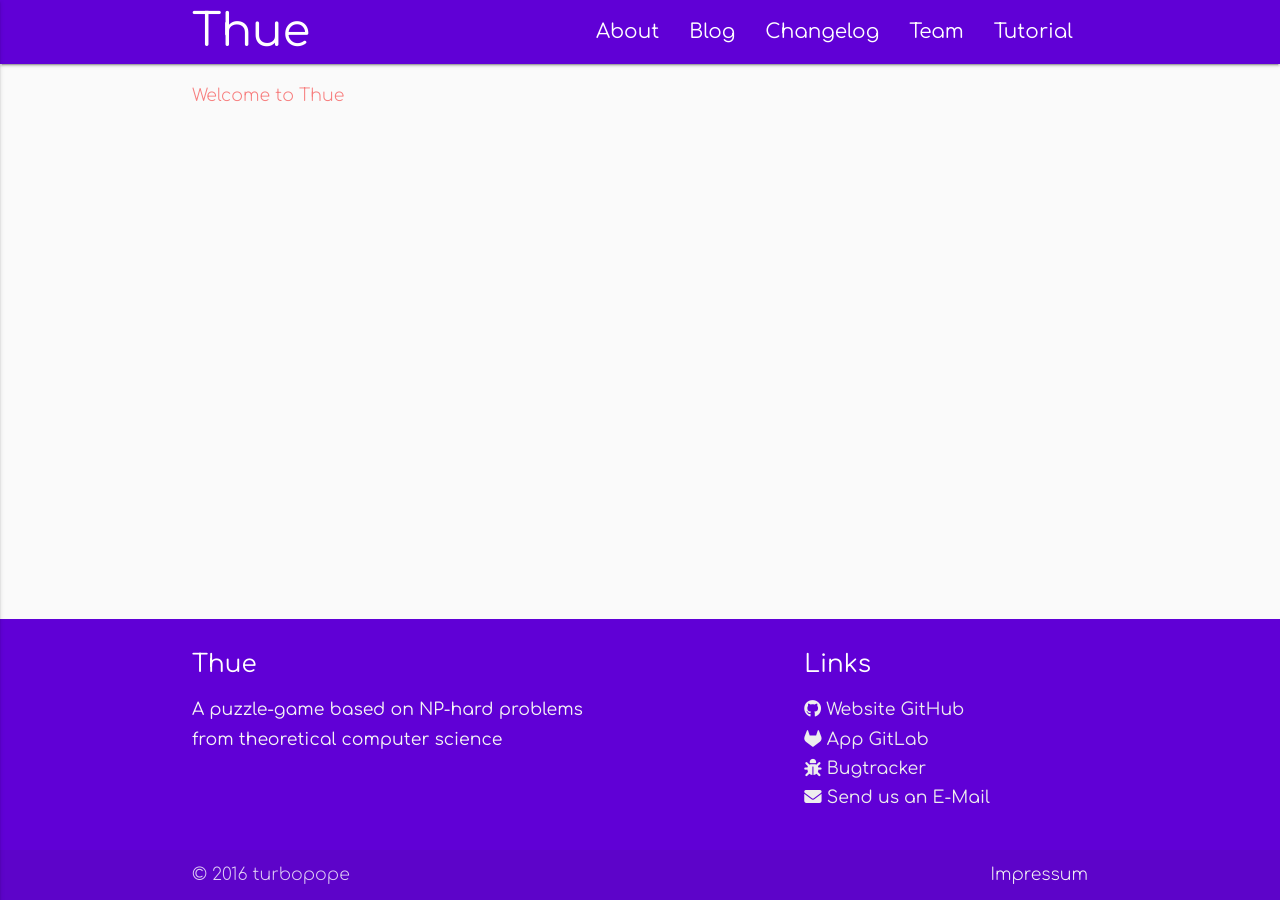
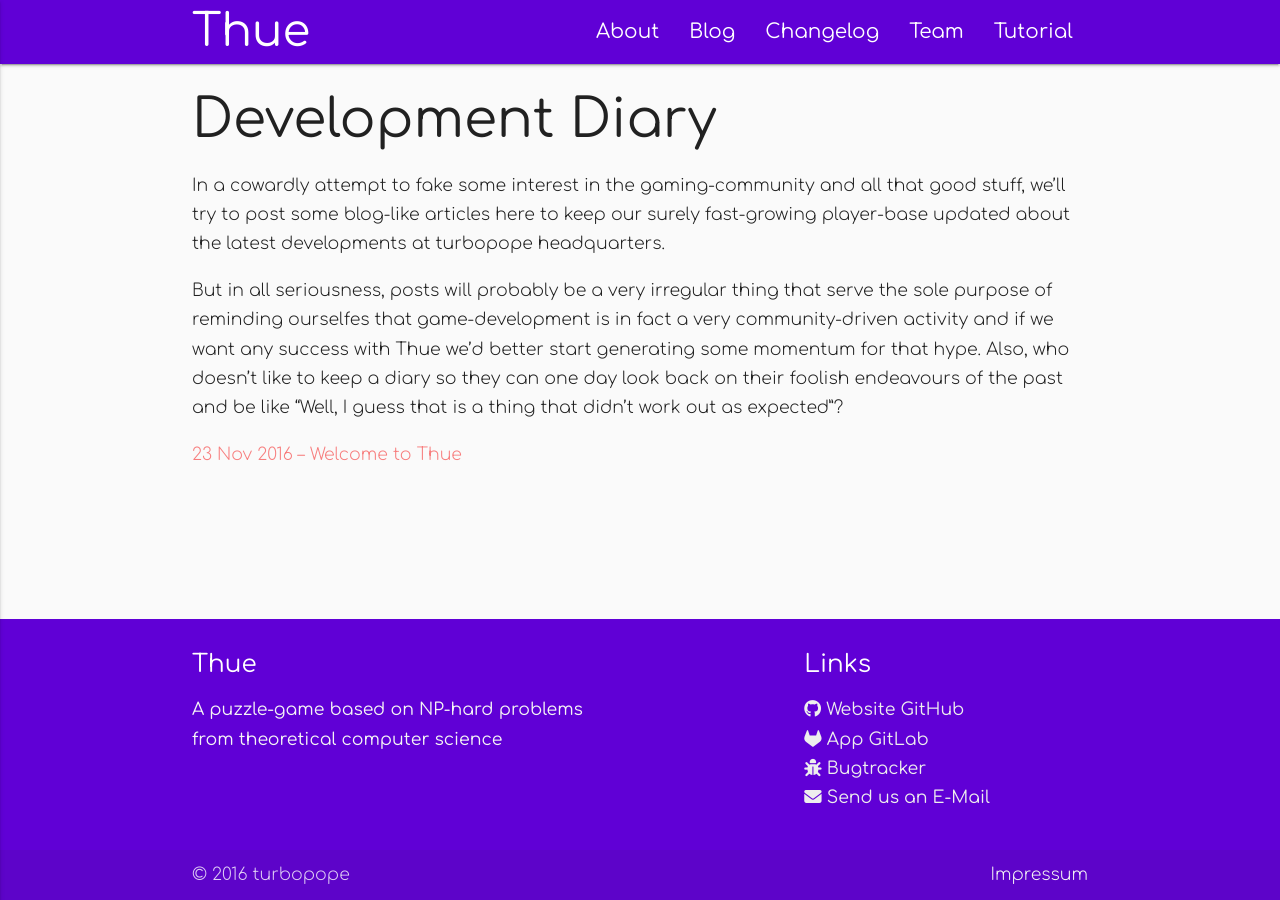
Before and after one commit to turbopope/thue.systems, a Jekyll site: the page built from pages/blog.md, in a window 1280 px wide. Built offline with Jekyll 4.4.1, drawn with Linux system fonts in a browser that asks for light colours; nearby versions of some CDN libraries.

Commit message:
Write up the blog page

```diff
--- a/pages/blog.md
+++ b/pages/blog.md
@@ -4,6 +4,12 @@ title: Blog
 permalink: /blog/
 ---
 
+## Development Diary
+
+In a cowardly attempt to fake some interest in the gaming-community and all that good stuff, we'll try to post some blog-like articles here to keep our surely fast-growing player-base updated about the latest developments at turbopope headquarters.
+
+But in all seriousness, posts will probably be a very irregular thing that serve the sole purpose of reminding ourselfes that game-development is in fact a very community-driven activity and if we want any success with Thue we'd better start generating some momentum for that hype. Also, who doesn't like to keep a diary so they can one day look back on their foolish endeavours of the past and be like "Well, I guess that is a thing that didn't work out as expected"?
+
 {% for post in site.posts %}
-* [{{ post.title }}]({{ post.url }})
+* [{{ post.date | date_to_string }} -- {{ post.title }}]({{ post.url }})
 {% endfor %}
```
